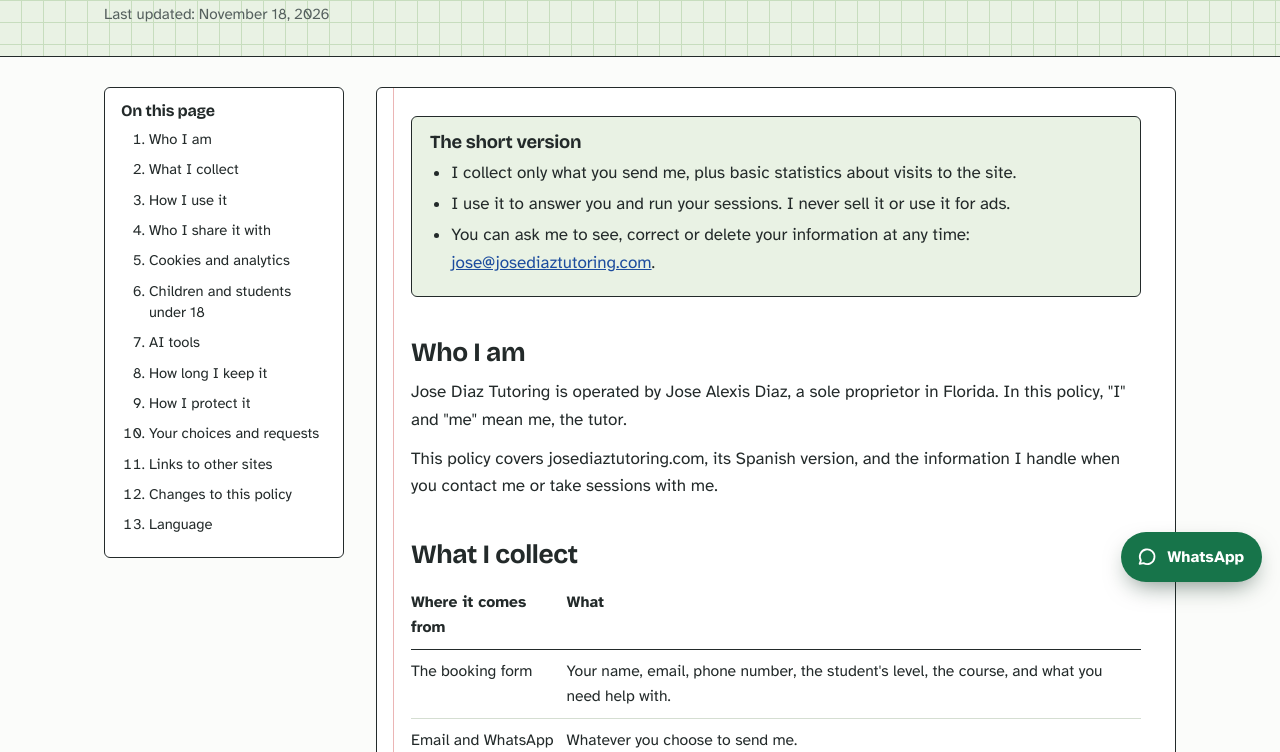
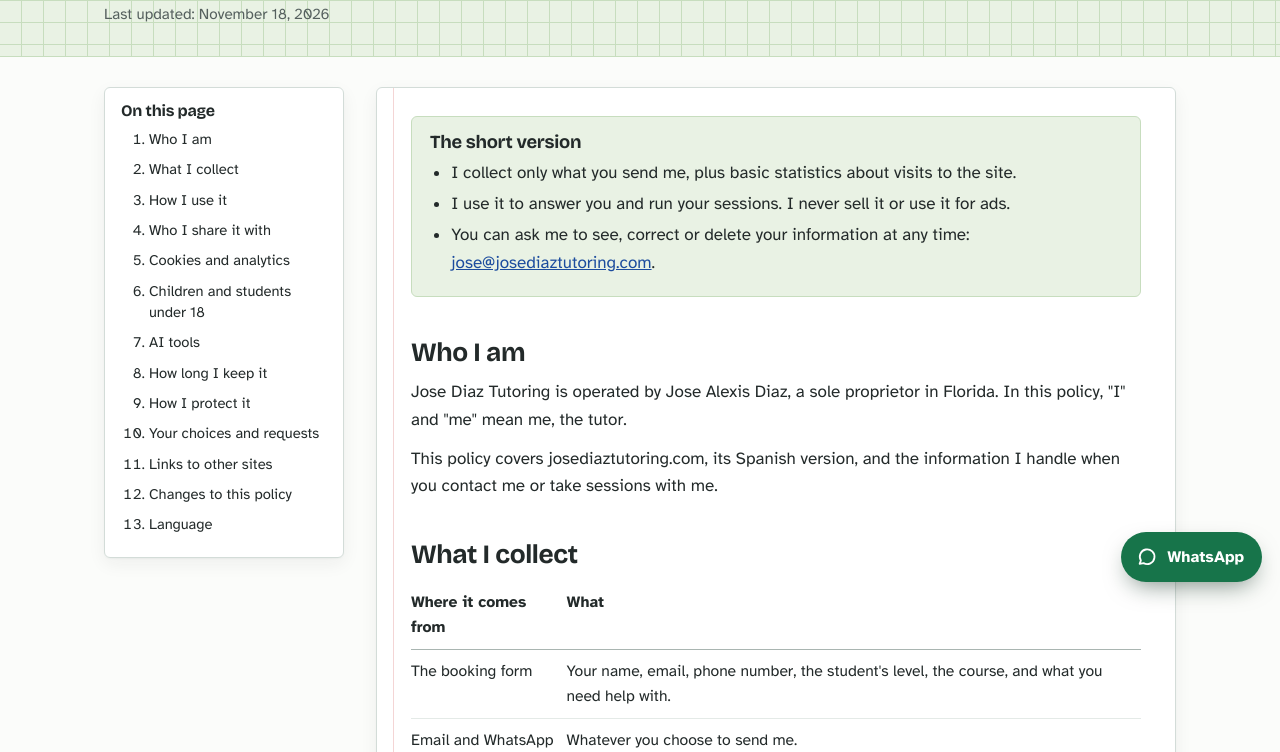
Before and after one commit to jalex08/tutoring-web, a website: page www/privacy.html in a window 1280 px wide. Shown: the part 200-952 px from the top of the page. Drawn offline with nearby package versions, Linux system fonts and the light colour scheme.

Commit message:
Soften borders, shadows and margin line on the legal pages
Lines only: --line/--line-strong tokens, 1px soft borders with a light shadow on the
sheet and table of contents, grid-green header and summary borders, lighter table
rules and footer line, margin line at .45 opacity. Focus outline, layout and text unchanged.

Co-Authored-By: Claude Opus 5.5 <noreply@anthropic.com>
Claude-Session: https://claude.ai/code/session_01Avgm5H7h7vHkz7fd3fM3wS

```diff
--- a/pages/legal.css
+++ b/pages/legal.css
@@ -1,7 +1,8 @@
 /* Legal pages (privacy, terms, accessibility; EN + ES). scripts/build.js inlines
    this after the shared site CSS from www/index.html. Design: docs/legal-pages-preview.html */
 html{scroll-padding-top:84px}
-.pad-hero{border-bottom:1.5px solid var(--graphite)}
+:root{--line:#D3DCD8;--line-strong:#A9B5B1} /* soft lines for these pages */
+.pad-hero{border-bottom:1px solid var(--grid)}
 .pad-hero .wrap{padding-top:34px;padding-bottom:30px}
 .crumbs ol{list-style:none;margin:0 0 10px;padding:0;display:flex;flex-wrap:wrap;font-size:.9rem;color:var(--muted)}
 .crumbs li + li::before{content:"/";padding:0 .45em}
@@ -10,15 +11,15 @@ html{scroll-padding-top:84px}
 .updated{margin-top:10px;color:var(--muted);font-size:.95rem}
 
 .legal{display:grid;grid-template-columns:240px minmax(0,1fr);gap:32px;align-items:start;padding-top:30px;padding-bottom:60px}
-.toc{position:sticky;top:88px;max-height:calc(100vh - 104px);overflow:auto;background:#fff;border:1.5px solid var(--graphite);border-radius:6px;padding:14px 16px}
+.toc{position:sticky;top:88px;max-height:calc(100vh - 104px);overflow:auto;background:#fff;border:1px solid var(--line);border-radius:6px;box-shadow:0 1px 2px rgba(35,42,42,.04),0 6px 18px rgba(35,42,42,.06);padding:14px 16px}
 .toc h2{font-size:1rem;margin-bottom:8px}
 .toc ol{margin:0;padding-left:1.9em;font-size:.92rem;line-height:1.45}
 .toc li{margin:5px 0}
 .toc a{color:var(--graphite);text-decoration:none;display:block;padding:2px 0}
 .toc a:hover{color:var(--ink);text-decoration:underline}
 
-.sheet{background:#fff;border:1.5px solid var(--graphite);border-radius:6px;padding:28px 34px 34px;position:relative;max-width:820px}
-.sheet::before{content:"";position:absolute;top:0;bottom:0;left:16px;width:1px;background:#E7A3A3;opacity:.8} /* margin line */
+.sheet{background:#fff;border:1px solid var(--line);border-radius:6px;box-shadow:0 1px 2px rgba(35,42,42,.04),0 6px 18px rgba(35,42,42,.06);padding:28px 34px 34px;position:relative;max-width:820px}
+.sheet::before{content:"";position:absolute;top:0;bottom:0;left:16px;width:1px;background:#E7A3A3;opacity:.45} /* margin line */
 .sheet > *,.sec > *{max-width:75ch}
 .sheet h2{font-size:clamp(1.35rem,2.4vw,1.65rem);line-height:1.2;margin:34px 0 10px;padding-top:6px}
 .sheet .sec:first-of-type h2{margin-top:8px}
@@ -27,13 +28,14 @@ html{scroll-padding-top:84px}
 .sheet ul{margin:0 0 14px;padding-left:1.25em}
 .sheet li{margin:4px 0}
 .lead{font-size:1.2rem;margin-bottom:12px}
-.summary{background:var(--pad);border:1.5px solid var(--graphite);border-radius:6px;padding:14px 18px 6px;margin:0 0 6px}
+.summary{background:var(--pad);border:1px solid var(--grid);border-radius:6px;padding:14px 18px 6px;margin:0 0 6px}
 .sheet .summary h2{font-size:1.15rem;margin:0 0 6px;padding:0}
 .sheet table{width:100%;border-collapse:collapse;margin:6px 0 16px;font-size:.98rem}
-.sheet th,.sheet td{text-align:left;vertical-align:top;padding:9px 10px 9px 0;border-bottom:1px solid var(--rule);overflow-wrap:break-word}
-.sheet th{font-weight:700;border-bottom:1.5px solid var(--graphite)}
-.contact-card{border:1.5px solid var(--graphite);border-radius:6px;padding:14px 18px;margin-top:26px;background:var(--paper)}
+.sheet th,.sheet td{text-align:left;vertical-align:top;padding:9px 10px 9px 0;border-bottom:1px solid #E4EAE7;overflow-wrap:break-word}
+.sheet th{font-weight:700;border-bottom:1px solid var(--line-strong)}
+.contact-card{border:1px solid var(--line);border-radius:6px;padding:14px 18px;margin-top:26px;background:var(--paper)}
 .sheet .contact-card p{margin:2px 0}
+.site-foot{border-top:1px solid var(--line)}
 
 @media (max-width:860px){
   .legal{grid-template-columns:minmax(0,1fr);gap:24px}
@@ -50,7 +52,7 @@ html{scroll-padding-top:84px}
   .site-head{position:static;border:0}
   .site-head .nav,.site-head .lang,.head-cta,.toc,.wa-float,.skip{display:none !important}
   .legal{display:block;padding:0}
-  .sheet{border:0;padding:0;max-width:none}
+  .sheet{border:0;box-shadow:none;padding:0;max-width:none}
   .sheet::before{display:none}
   .pad-hero{background:none;border:0}
   .pad-hero .wrap{padding:0 0 12px}
--- a/www/privacy.html
+++ b/www/privacy.html
@@ -129,7 +129,8 @@ j=d.createElement(s),dl=l!='dataLayer'?'&l='+l:'';j.async=true;j.src=
 /* Legal pages (privacy, terms, accessibility; EN + ES). scripts/build.js inlines
    this after the shared site CSS from www/index.html. Design: docs/legal-pages-preview.html */
 html{scroll-padding-top:84px}
-.pad-hero{border-bottom:1.5px solid var(--graphite)}
+:root{--line:#D3DCD8;--line-strong:#A9B5B1} /* soft lines for these pages */
+.pad-hero{border-bottom:1px solid var(--grid)}
 .pad-hero .wrap{padding-top:34px;padding-bottom:30px}
 .crumbs ol{list-style:none;margin:0 0 10px;padding:0;display:flex;flex-wrap:wrap;font-size:.9rem;color:var(--muted)}
 .crumbs li + li::before{content:"/";padding:0 .45em}
@@ -138,15 +139,15 @@ html{scroll-padding-top:84px}
 .updated{margin-top:10px;color:var(--muted);font-size:.95rem}
 
 .legal{display:grid;grid-template-columns:240px minmax(0,1fr);gap:32px;align-items:start;padding-top:30px;padding-bottom:60px}
-.toc{position:sticky;top:88px;max-height:calc(100vh - 104px);overflow:auto;background:#fff;border:1.5px solid var(--graphite);border-radius:6px;padding:14px 16px}
+.toc{position:sticky;top:88px;max-height:calc(100vh - 104px);overflow:auto;background:#fff;border:1px solid var(--line);border-radius:6px;box-shadow:0 1px 2px rgba(35,42,42,.04),0 6px 18px rgba(35,42,42,.06);padding:14px 16px}
 .toc h2{font-size:1rem;margin-bottom:8px}
 .toc ol{margin:0;padding-left:1.9em;font-size:.92rem;line-height:1.45}
 .toc li{margin:5px 0}
 .toc a{color:var(--graphite);text-decoration:none;display:block;padding:2px 0}
 .toc a:hover{color:var(--ink);text-decoration:underline}
 
-.sheet{background:#fff;border:1.5px solid var(--graphite);border-radius:6px;padding:28px 34px 34px;position:relative;max-width:820px}
-.sheet::before{content:"";position:absolute;top:0;bottom:0;left:16px;width:1px;background:#E7A3A3;opacity:.8} /* margin line */
+.sheet{background:#fff;border:1px solid var(--line);border-radius:6px;box-shadow:0 1px 2px rgba(35,42,42,.04),0 6px 18px rgba(35,42,42,.06);padding:28px 34px 34px;position:relative;max-width:820px}
+.sheet::before{content:"";position:absolute;top:0;bottom:0;left:16px;width:1px;background:#E7A3A3;opacity:.45} /* margin line */
 .sheet > *,.sec > *{max-width:75ch}
 .sheet h2{font-size:clamp(1.35rem,2.4vw,1.65rem);line-height:1.2;margin:34px 0 10px;padding-top:6px}
 .sheet .sec:first-of-type h2{margin-top:8px}
@@ -155,13 +156,14 @@ html{scroll-padding-top:84px}
 .sheet ul{margin:0 0 14px;padding-left:1.25em}
 .sheet li{margin:4px 0}
 .lead{font-size:1.2rem;margin-bottom:12px}
-.summary{background:var(--pad);border:1.5px solid var(--graphite);border-radius:6px;padding:14px 18px 6px;margin:0 0 6px}
+.summary{background:var(--pad);border:1px solid var(--grid);border-radius:6px;padding:14px 18px 6px;margin:0 0 6px}
 .sheet .summary h2{font-size:1.15rem;margin:0 0 6px;padding:0}
 .sheet table{width:100%;border-collapse:collapse;margin:6px 0 16px;font-size:.98rem}
-.sheet th,.sheet td{text-align:left;vertical-align:top;padding:9px 10px 9px 0;border-bottom:1px solid var(--rule);overflow-wrap:break-word}
-.sheet th{font-weight:700;border-bottom:1.5px solid var(--graphite)}
-.contact-card{border:1.5px solid var(--graphite);border-radius:6px;padding:14px 18px;margin-top:26px;background:var(--paper)}
+.sheet th,.sheet td{text-align:left;vertical-align:top;padding:9px 10px 9px 0;border-bottom:1px solid #E4EAE7;overflow-wrap:break-word}
+.sheet th{font-weight:700;border-bottom:1px solid var(--line-strong)}
+.contact-card{border:1px solid var(--line);border-radius:6px;padding:14px 18px;margin-top:26px;background:var(--paper)}
 .sheet .contact-card p{margin:2px 0}
+.site-foot{border-top:1px solid var(--line)}
 
 @media (max-width:860px){
   .legal{grid-template-columns:minmax(0,1fr);gap:24px}
@@ -178,7 +180,7 @@ html{scroll-padding-top:84px}
   .site-head{position:static;border:0}
   .site-head .nav,.site-head .lang,.head-cta,.toc,.wa-float,.skip{display:none !important}
   .legal{display:block;padding:0}
-  .sheet{border:0;padding:0;max-width:none}
+  .sheet{border:0;box-shadow:none;padding:0;max-width:none}
   .sheet::before{display:none}
   .pad-hero{background:none;border:0}
   .pad-hero .wrap{padding:0 0 12px}
```
Also changed, not shown: www/accessibility.html (+11 -9 lines), www/es/accesibilidad.html (+11 -9 lines), www/es/privacidad.html (+11 -9 lines), www/es/terminos.html (+11 -9 lines), www/terms.html (+11 -9 lines).
